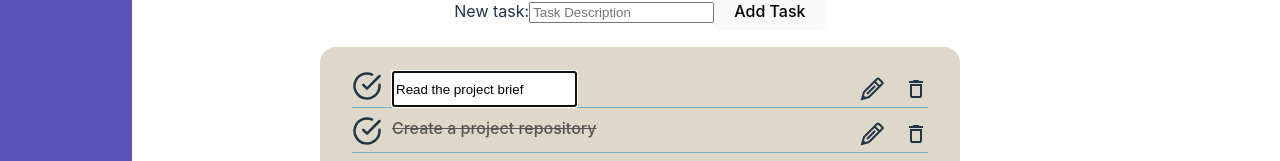
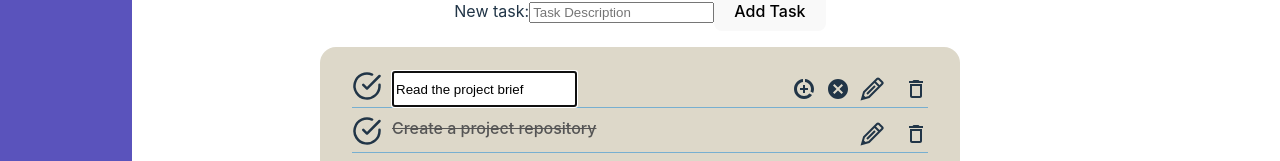
Before and after one commit to Saeideh-Bahadoran/ReactToDoApp, a React (Vite) app: page / in a window 1280 px wide. Both pictures are taken after a click on the icon 872 px from the left and 256 px from the top of the page. Shown: the part 167-328 px from the top of the page. Built offline with nearby package versions, Linux system fonts and the light colour scheme; the HTML template or start-up script is replaced by a standard one.

Commit message:
editIcons implementation

```diff
--- a/src/App.css
+++ b/src/App.css
@@ -143,6 +143,7 @@ border-bottom: solid 1px #77afd0;
   justify-content: flex-end;
   gap: 20px;
 }
+
 .crossedOut{
 
   text-decoration: line-through;
--- a/src/Components/ListItem.jsx
+++ b/src/Components/ListItem.jsx
@@ -1,12 +1,10 @@
-import tasksData from '../tasks.json';
 import { useState } from 'react';
 import { Link } from "react-router-dom";
-import { MdDeleteOutline } from "react-icons/md";
-import { MdRadioButtonUnchecked } from "react-icons/md";
+import { MdDeleteOutline, MdRadioButtonUnchecked } from "react-icons/md";
 import { LuCheckCircle } from "react-icons/lu";
 import { GrEdit } from "react-icons/gr";
-import Edit from '../assets/Pages/EditPage';
-;
+import { MdOutlineDataSaverOn, MdCancel } from "react-icons/md";
+
 const ListItem = ({ currentTask, remove }) => {
     const [editable, setEditable] = useState(false);
     const [editedTask, setEditedTask] = useState(currentTask.task);
@@ -23,7 +21,6 @@ const ListItem = ({ currentTask, remove }) => {
         // Save changes
         setEditable(false);
         // You can send the edited task to a parent component to update the tasks array
-
     };
 
     return (
@@ -38,6 +35,14 @@ const ListItem = ({ currentTask, remove }) => {
             </div>
             <div className='icons'>
     <div>
+        {editable && (
+            <>
+
+                <MdOutlineDataSaverOn style={{ cursor: "pointer", marginRight:"10px" }} size={24} onClick={handleSave} />
+                <MdCancel style={{ cursor: "pointer", marginRight:"10px" }} size={24} onClick={() => setEditable(false)} />
+
+            </>
+        )}
         <GrEdit style={{ cursor: "pointer" }} size={24} onClick={handleEdit} />
     </div>
     <div>
@@ -47,4 +52,9 @@ const ListItem = ({ currentTask, remove }) => {
         </li>
     );
 };
+
 export default ListItem;
+
+
+//<MdOutlineDataSaverOn />
+//<MdCancel />
```
Lines whose indentation alone changed are shown as unchanged.
